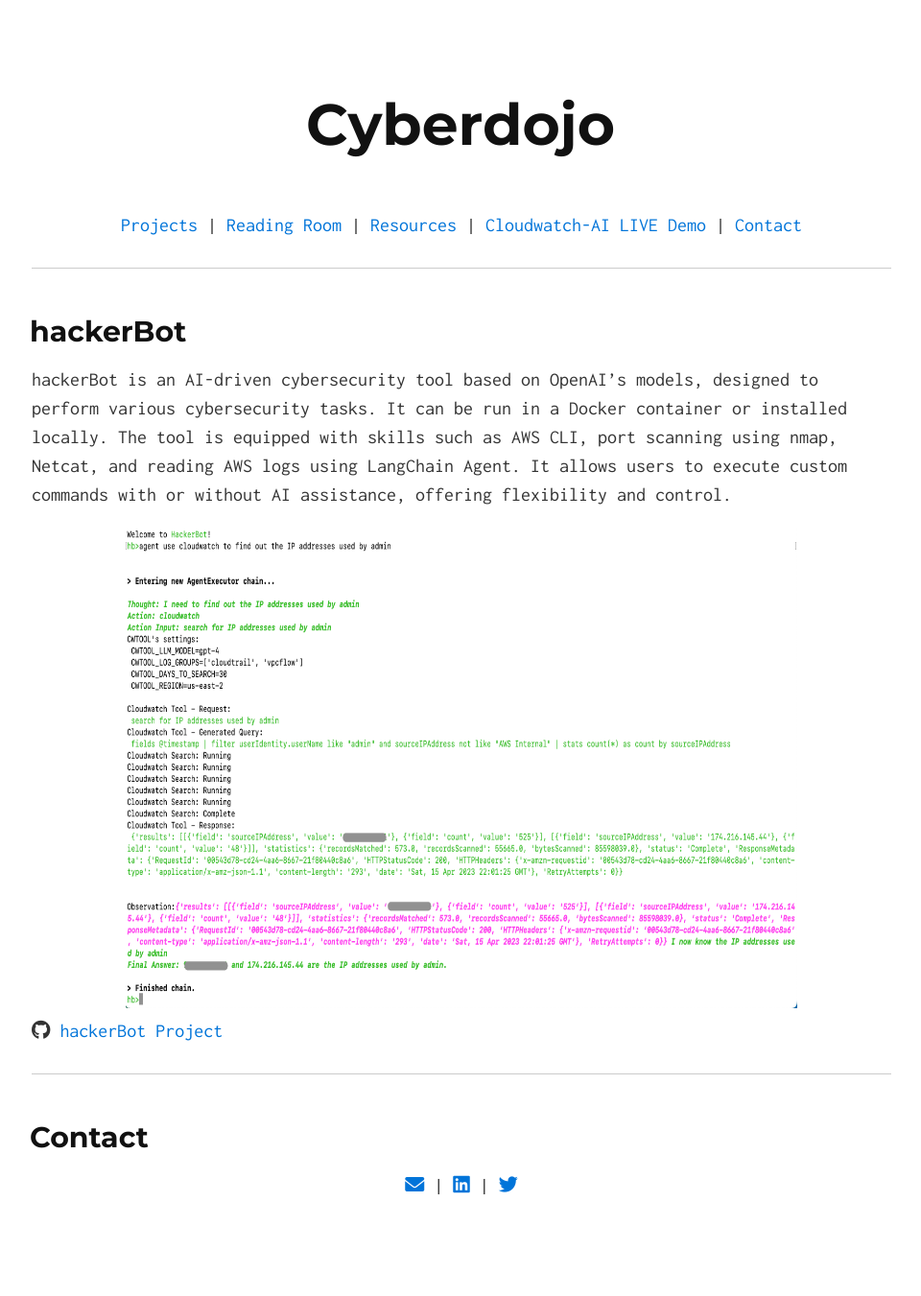
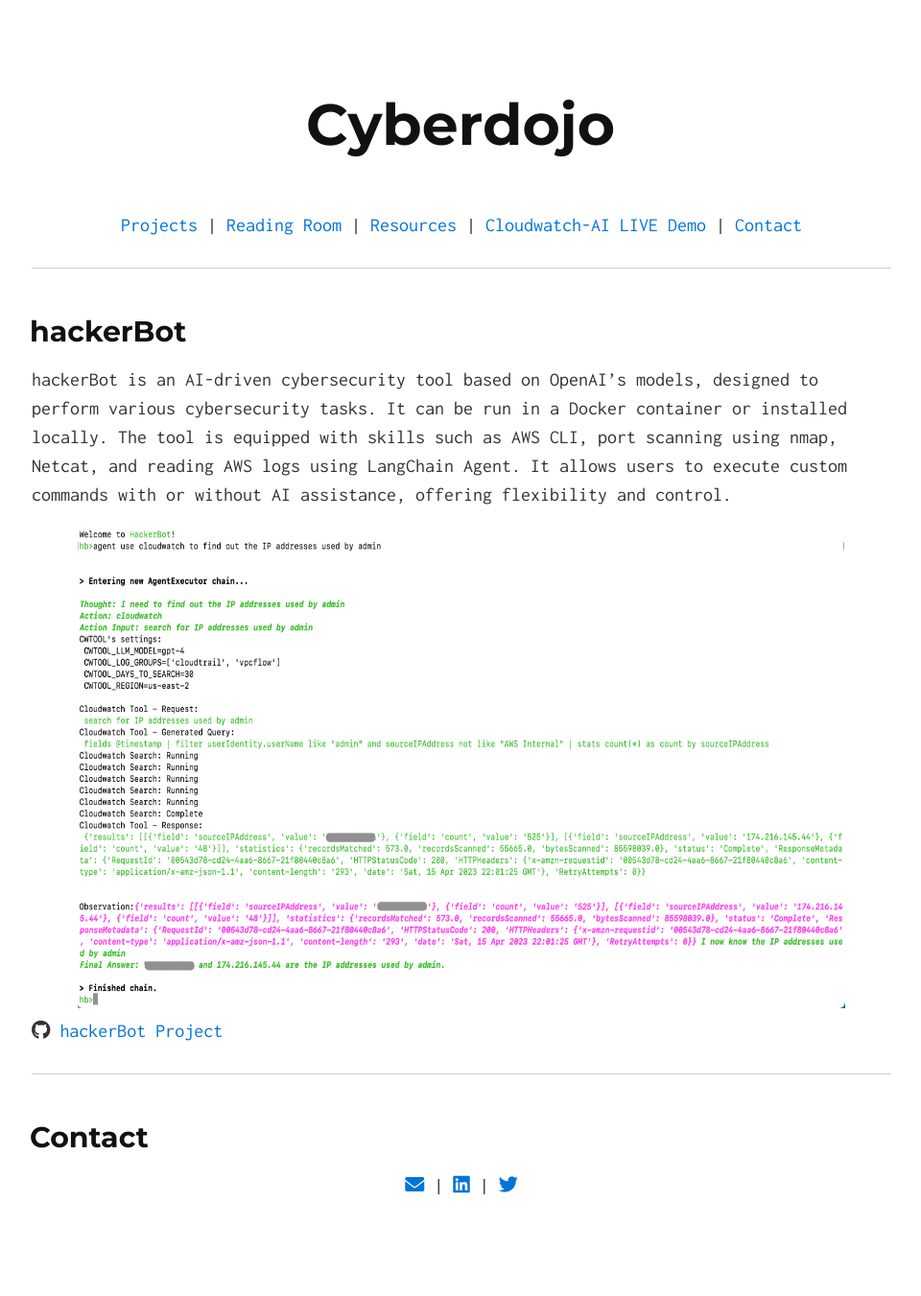
Before and after one commit to Ahmed-AG/cyberdojo-page, a Jekyll site: the page built from projects/hackerbot.md, in a window 1280 px wide. Shown: the whole page at 96% size, without its empty margins (159-1119 px from the left). Built offline with Jekyll 4.4.1, drawn with Linux system fonts in a browser that asks for light colours; our own code applies the rules of GitHub Pages for plain Markdown files.

Commit message:
update hackerBot

```diff
--- a/projects/hackerbot.md
+++ b/projects/hackerbot.md
@@ -6,7 +6,7 @@
 hackerBot is an AI-driven cybersecurity tool based on OpenAI's models, designed to perform various cybersecurity tasks. It can be run in a Docker container or installed locally. The tool is equipped with skills such as AWS CLI, port scanning using nmap, Netcat, and reading AWS logs using LangChain Agent. It allows users to execute custom commands with or without AI assistance, offering flexibility and control.
 
 <center>
-<img src="/static/hackerBot.png" alt="HackerBot searching through logs and answering questions" width="700" height="500" />
+<img src="/static/hackerBot.png" alt="HackerBot searching through logs and answering questions" width="800" height="500" />
 </center>
 
 <i class="fab fa-github"></i> [hackerBot Project](https://github.com/Ahmed-AG/hackerbot){:target="_blank"}
```
